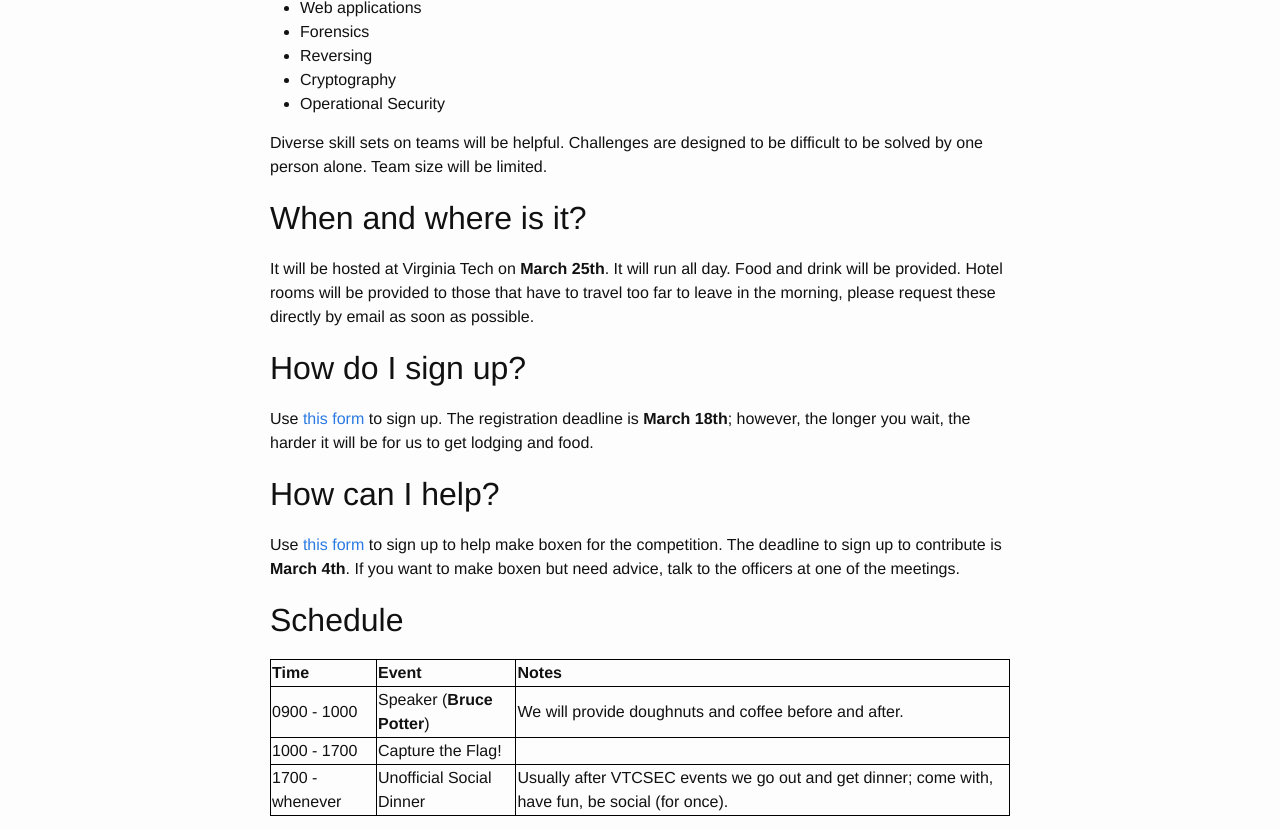
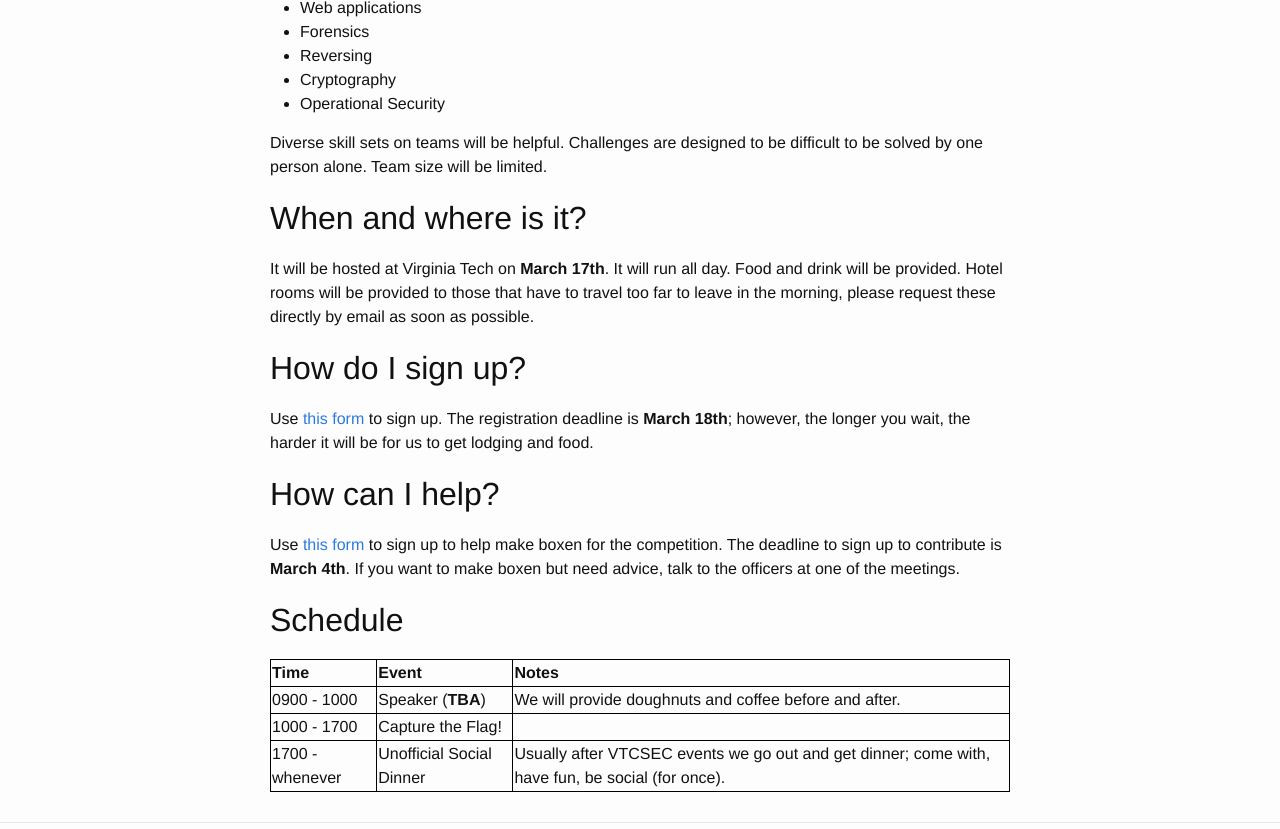
Before and after one commit to VTCSec/vtcsec.org, a Jekyll site: the page built from summit.md, in a window 1280 px wide and 900 px high, scrolled down 616 px, cut to the strip 0-829 px from the top of the window. Built offline with Jekyll 4.4.1, drawn with Linux system fonts in a browser that asks for light colours.

Commit message:
Update Summit Page
Only additional thing is to update form link

```diff
--- a/summit.md
+++ b/summit.md
@@ -27,7 +27,7 @@ Team size will be limited.
 
 ## When and where is it?
 
-It will be hosted at Virginia Tech on **March 25th**.  It will run all day.  Food and drink will be provided.
+It will be hosted at Virginia Tech on **March 17th**.  It will run all day.  Food and drink will be provided.
 Hotel rooms will be provided to those that have to travel too far to leave in the morning, please request these directly by email as soon as possible.
 
 ## How do I sign up?
@@ -42,6 +42,6 @@ Use [this form](https://goo.gl/forms/BrcxjnLMWVEHa7df2) to sign up to help make
 {:.mbtablestyle}
 |  Time           |  Event                      |  Notes                                                       |
 | :--------------- | :--------------------------- | :------------------------------------------------------------ |
-| 0900 - 1000     | Speaker (**Bruce Potter**)  | We will provide doughnuts and coffee before and after.       |
+| 0900 - 1000     | Speaker (**TBA**)           | We will provide doughnuts and coffee before and after.       |
 | 1000 - 1700     | Capture the Flag!           |                                                              |
 | 1700 - whenever | Unofficial Social Dinner    | Usually after VTCSEC events we go out and get dinner; come with, have fun, be social (for once). |
```
